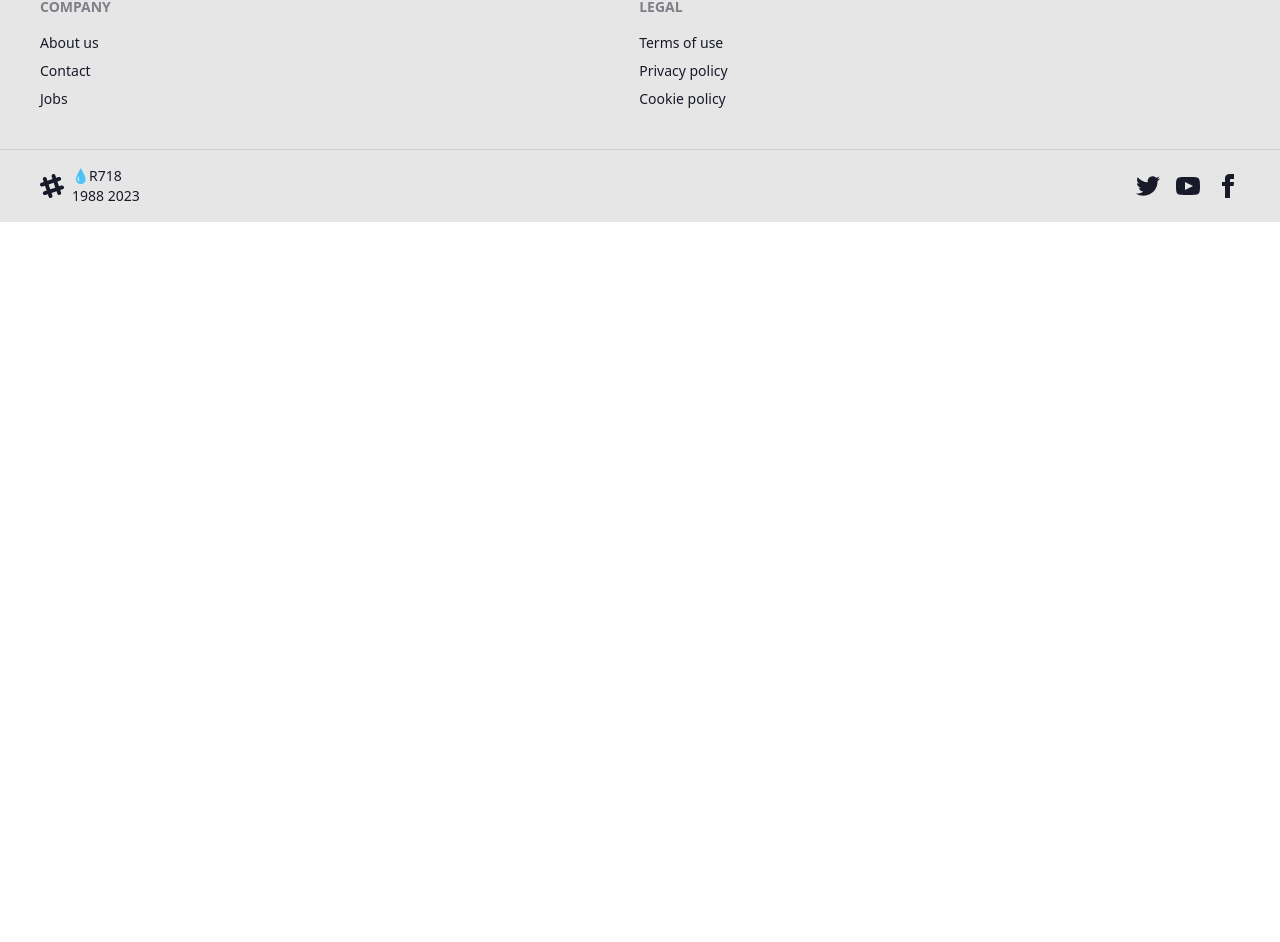
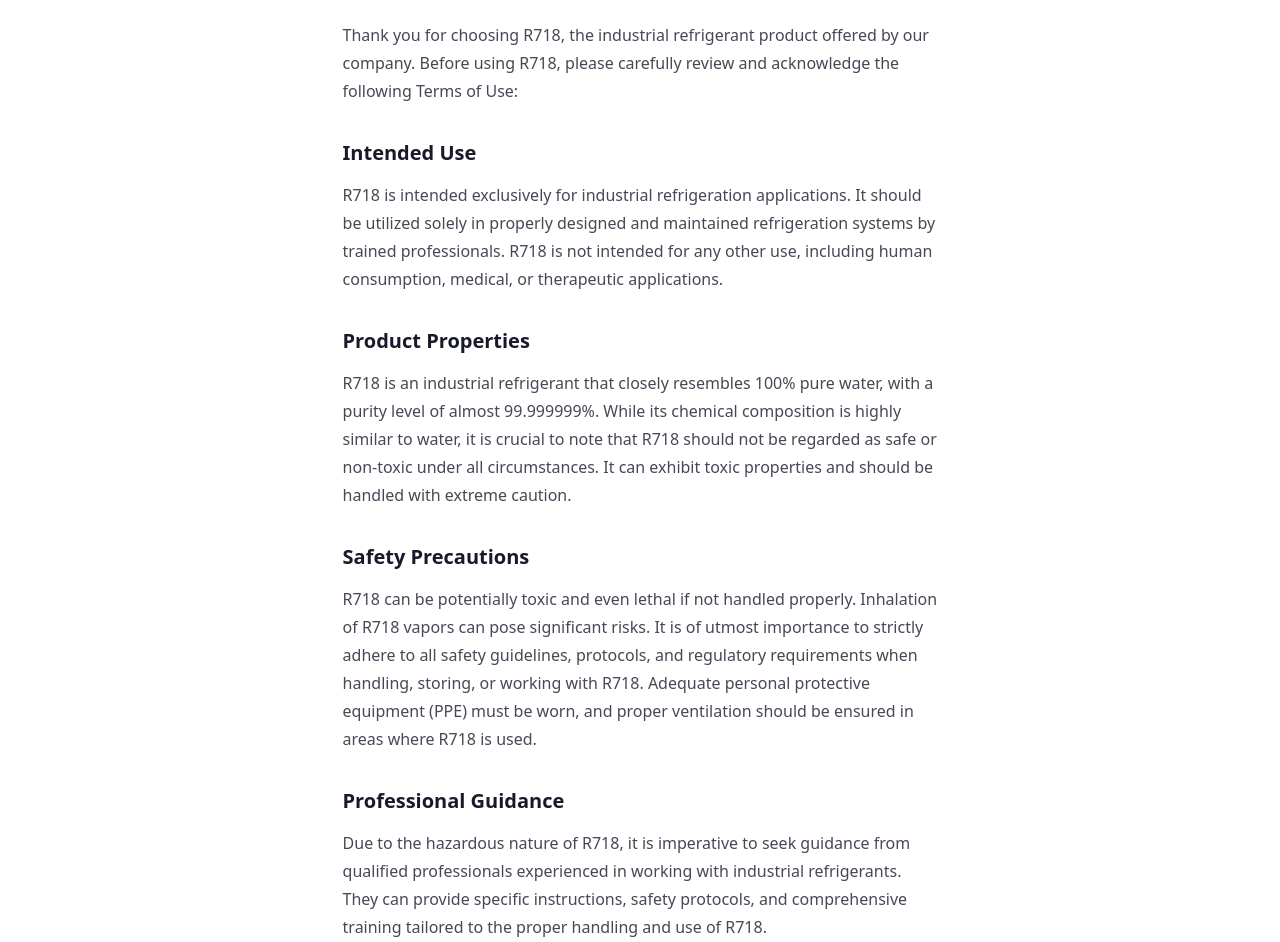
Before and after one commit to Alfrederson/template-landing, a SvelteKit app: page /terms in a window 1280 px wide. Before the commit this address had no page. Shown: the part 155-1097 px from the top of the page. Before the commit the page ends 800 px from the top, so only its background shows below. Built offline with nearby package versions, Linux system fonts and the light colour scheme.

Commit message:
Disclaimer

```diff
--- /dev/null
+++ b/src/lib/components/Article.svelte
@@ -0,0 +1,5 @@
+<div class="bg-base-100 pb-5">
+    <article class="container mx-auto prose">
+        <slot/>
+    </article>
+</div>
--- a/src/lib/components/Footer.svelte
+++ b/src/lib/components/Footer.svelte
@@ -15,7 +15,7 @@
     </div>
     <div>
       <span class="footer-title">Legal</span>
-      <a class="link link-hover">Terms of use</a>
+      <a class="link link-hover" href="/terms">Terms of use</a>
       <a class="link link-hover">Privacy policy</a>
       <a class="link link-hover">Cookie policy</a>
     </div>
--- a/src/routes/about/+page.svelte
+++ b/src/routes/about/+page.svelte
@@ -1,8 +1,9 @@
-<div class="bg-base-100 pb-5">
+<script>
+    import Article from "$lib/components/Article.svelte";
+</script>
 
-    <article class="container mx-auto prose">
+<Article>
     <h1>Our Mission</h1>
-
     <p>
         At R718, our mission is to provide cutting-edge refrigeration solutions
         that prioritize sustainability, efficiency, and safety. We strive to
@@ -12,9 +13,7 @@
         cooling systems operate, reducing environmental impact and enhancing
         overall performance.
     </p>
-
     <h1>Exceptional Advantages of R718</h1>
-
     <p>
         R718, the flagship product of our company, offers numerous advantages
         that set it apart from traditional refrigerants. Its chemical similarity
@@ -22,36 +21,33 @@
     </p>
     <h2>Environmental Friendliness</h2>
     <p>
-            R718 is a truly eco-friendly refrigerant
-            with zero ozone depletion potential (ODP) and an ultra-low global
-            warming potential (GWP). By using R718, you can significantly reduce
-            your carbon footprint and contribute to mitigating climate change.
+        R718 is a truly eco-friendly refrigerant with zero ozone depletion
+        potential (ODP) and an ultra-low global warming potential (GWP). By
+        using R718, you can significantly reduce your carbon footprint and
+        contribute to mitigating climate change.
     </p>
     <h2>Safety and Non-Toxicity</h2>
     <p>
-            As R718 is chemically similar to water, it is
-            non-toxic and non-flammable, ensuring a safe working environment for
-            your operations. It eliminates the risks associated with traditional
-            refrigerants and offers peace of mind to both manufacturers and
-            end-users.
+        As R718 is chemically similar to water, it is non-toxic and
+        non-flammable, ensuring a safe working environment for your operations.
+        It eliminates the risks associated with traditional refrigerants and
+        offers peace of mind to both manufacturers and end-users.
     </p>
     <h2>Wide Range of Applications</h2>
     <p>
-            R718's versatility makes it suitable for
-            various industries and applications. From automotive motors to nuclear
-            reactors, R718 can be effectively utilized in air conditioning systems,
-            power generation, manufacturing processes, and more. Whatever your
-            cooling needs may be, R718 has the potential to revolutionize your
-            operations.
+        R718's versatility makes it suitable for various industries and
+        applications. From automotive motors to nuclear reactors, R718 can be
+        effectively utilized in air conditioning systems, power generation,
+        manufacturing processes, and more. Whatever your cooling needs may be,
+        R718 has the potential to revolutionize your operations.
     </p>
     <h2>Energy Efficiency</h2>
     <p>
-            R718 exhibits excellent heat transfer properties,
-            making it highly energy-efficient. By employing R718 in your
-            refrigeration systems, you can reduce energy consumption and operational
-            costs while maintaining optimal cooling performance.
+        R718 exhibits excellent heat transfer properties, making it highly
+        energy-efficient. By employing R718 in your refrigeration systems, you
+        can reduce energy consumption and operational costs while maintaining
+        optimal cooling performance.
     </p>
-
     <h1>Commitment to Quality and Service</h1>
     <p>
         At R718, we are committed to delivering products of the highest quality.
@@ -72,6 +68,4 @@
         transform your cooling systems. Together, let's create a greener and
         more prosperous future.
     </p>
-    </article>
-
-</div>
+</Article>
--- /dev/null
+++ b/src/routes/terms/+page.svelte
@@ -0,0 +1,88 @@
+<script>
+    import Article from "$lib/components/Article.svelte";
+</script>
+
+<Article>
+    <h1>Terms of Use Disclaimer for R718:</h1>
+
+    <p>
+        Thank you for choosing R718, the industrial refrigerant product offered
+        by our company. Before using R718, please carefully review and
+        acknowledge the following Terms of Use:
+    </p>
+    <h3>Intended Use</h3>
+    <p>
+        R718 is intended exclusively for industrial
+        refrigeration applications. It should be utilized solely in properly
+        designed and maintained refrigeration systems by trained professionals.
+        R718 is not intended for any other use, including human consumption,
+        medical, or therapeutic applications.
+    </p>
+    <h3>Product Properties</h3>
+    <p>
+        R718 is an industrial refrigerant that closely
+        resembles 100% pure water, with a purity level of almost 99.999999%.
+        While its chemical composition is highly similar to water, it is crucial
+        to note that R718 should not be regarded as safe or non-toxic under all
+        circumstances. It can exhibit toxic properties and should be handled
+        with extreme caution.
+    </p>
+    <h3>Safety Precautions</h3>
+    <p>
+        R718 can be potentially toxic and even lethal if
+        not handled properly. Inhalation of R718 vapors can pose significant
+        risks. It is of utmost importance to strictly adhere to all safety
+        guidelines, protocols, and regulatory requirements when handling,
+        storing, or working with R718. Adequate personal protective equipment
+        (PPE) must be worn, and proper ventilation should be ensured in areas
+        where R718 is used.
+    </p>
+    <h3>Professional Guidance</h3>
+    <p>
+        Due to the hazardous nature of R718, it is
+        imperative to seek guidance from qualified professionals experienced in
+        working with industrial refrigerants. They can provide specific
+        instructions, safety protocols, and comprehensive training tailored to
+        the proper handling and use of R718.
+    </p>
+    <h3>Liability and Indemnification</h3>
+    <p>
+        The use of R718 is undertaken at the
+        user's own risk. Our company disclaims all liability for any damages,
+        injuries, or losses arising from the use, misuse, or storage of R718.
+        Users assume full responsibility for their handling and use of the
+        product and agree to indemnify and hold our company harmless from any
+        claims, damages, or liabilities resulting from their use of R718.
+    </p>
+    <h3>Disclaimer of Warranties</h3>
+    <p>
+        R718 is provided "as is" without any
+        warranties, expressed or implied. Our company does not warrant the
+        accuracy, reliability, or suitability of R718 for any particular
+        purpose. We disclaim all warranties, including but not limited to,
+        fitness for a particular purpose, merchantability, or non-infringement.
+    </p>
+    <h3>Modification of Terms</h3>
+    <p>
+        Our company reserves the right to modify or
+        update these Terms of Use at any time without prior notice. Users are
+        responsible for reviewing the terms periodically. Continued use of R718
+        after any modifications constitutes acceptance of the revised Terms of
+        Use.
+    </p>
+
+    <p>
+        By using R718, you acknowledge that you have read, understood, and
+        agreed to these Terms of Use. If you do not agree with any part of these
+        terms, refrain from using R718. For any clarifications or concerns,
+        please contact our company for assistance.
+    </p>
+
+    <p>
+        Please note that this Terms of Use disclaimer is intended for
+        informational purposes only. It is crucial to consult with legal
+        professionals to create appropriate and legally compliant disclaimers
+        and Terms of Use for real products or services, especially those
+        involving potentially hazardous substances.
+    </p>
+</Article>
```
Lines whose indentation alone changed are shown as unchanged.
